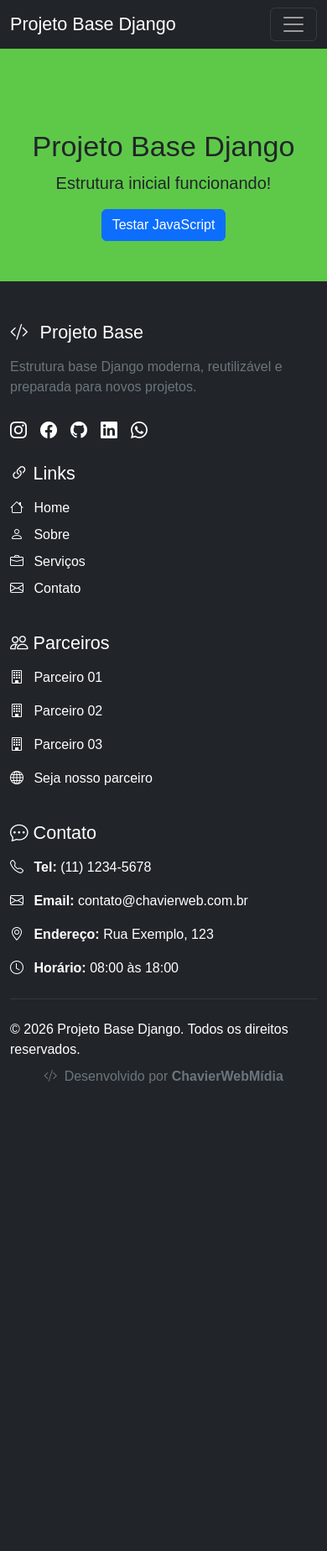
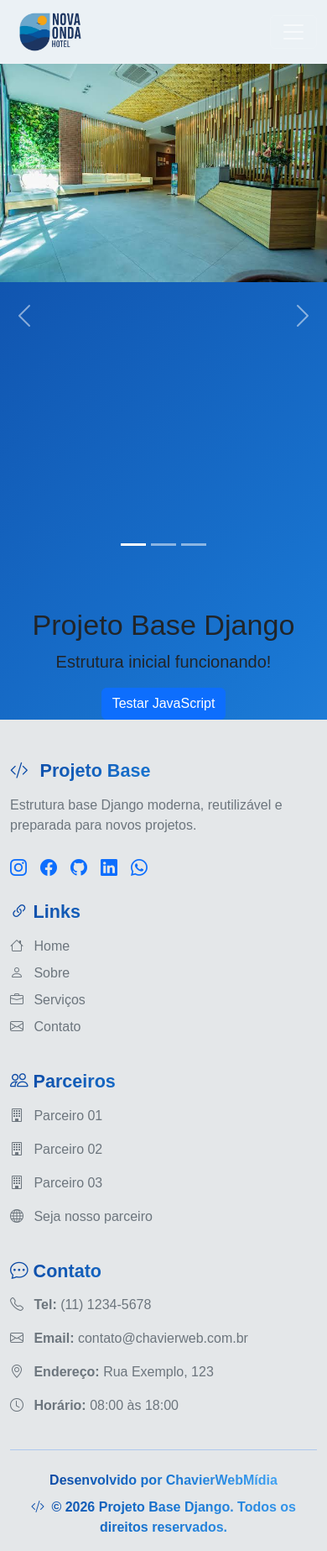
Before and after one commit to chavierwebmidia2026-glitch/site_novaonda_hotel, a Django app: page / in a window 390 px wide. Shown: the whole page at 84% size. Before the commit the page ends 1290 px from the top, so only its background shows below. Run offline with Django 5.2, Linux system fonts and the light colour scheme.

Commit message:
Criação das páginas Sobre, atualização das rotas e componentes reutilizáveis
- Criação e configuração da rota da página Sobre
- Atualização do arquivo views.py para renderização das páginas
- Atualização do urls.py do app
- Integração das novas rotas com os templates
- Atualização do template index.html
- Criação e atualização do template sobre.html
- Atualização do Header
- Implementação e ajuste da logo no Header
- Atualização da Navbar
- Ajustes de responsividade do Header e Navbar
- Atualização do Footer
- Ajustes de organização e responsividade do Footer
- Implementação e ajustes do Carousel na página Home
- Configuração das imagens utilizadas no Carousel
- Ajuste da altura das imagens do Carousel
- Ajuste do espaçamento entre Header e Carousel
- Integração dos arquivos estáticos com os templates
- Utilização da tag static para carregamento das imagens
- Ajustes nos templates utilizando herança do base.html
- Continuidade da utilização dos includes reutilizáveis
- Teste das rotas no navegador
- Teste da página Home
- Teste da página Sobre
- Teste do Header
- Teste do Footer
- Teste da Navbar responsiva
- Teste do Carousel
- Teste do carregamento das imagens
- Correção dos erros de sintaxe nos templates Django
- Verificação do funcionamento geral das páginas
- Projeto funcionando corretamente e preparado para continuar o desenvolvimento

```diff
--- a/projeto_base/static/css/sobre.css
+++ b/projeto_base/static/css/sobre.css
@@ -2,3 +2,7 @@
    < CHWM := CHAVIERWEBMÍDIA >
    < CSS := ESTILO SOBRE.CSS >
    ============================ */
+
+body {
+    background-color: red !important;
+}
--- a/projeto_base/static/css/style.css
+++ b/projeto_base/static/css/style.css
@@ -14,7 +14,94 @@ html {
 }
 
 body {
-    min-height: 100vh;
-    background-color: #5ec949;
+
+    background: linear-gradient(135deg,
+            #0d47a1,
+            #1976d2,
+            #42a5f5) !important;
+
     font-family: Arial, sans-serif;
 }
+
+/* ============================
+            HEADER
+   ============================ */
+
+header {
+    background-Color: #ebf1f5;
+    color: #fff;
+
+}
+
+
+
+
+/* ============================
+         CARROSSEL
+   ============================ */
+
+.carousel-item {
+    height: 600px;
+    object-fit: cover;
+}
+
+
+
+
+
+
+/* ============================
+            FOOTER
+   ============================ */
+
+
+footer {
+    background: #e4e7e9;
+    color: #fff;
+    padding: 2rem 0;
+}
+
+.redes-sociais {
+    display: flex;
+    gap: 1rem;
+    margin-top: 1rem;
+}
+
+.redes-socia a {
+    color: 135deg,
+        #0d47a1,
+        #1976d2,
+        #42a5f5;
+    font-size: 1.5rem;
+    transition: color 0.3s ease;
+}
+
+
+.redes-sociais a:hover {
+    color: #4db2da;
+    Transition: color 0.3s ease;
+    transform: translateY(-1px);
+    transform: scale(1.2);
+
+
+}
+
+.titulo-footer {
+    background: linear-gradient(135deg,
+            #0d47a1,
+            #1976d2,
+            #42a5f5);
+
+    -webkit-background-clip: text;
+    -webkit-text-fill-color: transparent;
+
+    font-size: 1.2rem;
+    font-weight: bold;
+    margin-bottom: 0.5rem;
+    transition: all 0.4s ease;
+}
+
+.titulo-footer:hover {
+    color: #4db2da;
+    transform: scale(1.05);
+}
--- a/projeto_base/templates/base.html
+++ b/projeto_base/templates/base.html
@@ -24,16 +24,14 @@
 
     <!-- CSS próprio -->
     <link rel="stylesheet" href="{% static 'css/style.css' %}">
-    <link rel="stylesheet" href="{% static 'css/sobre.css' %}">
-    <link rel="stylesheet" href="{% static 'css/contatos.css' %}">
 
 </head>
 
-<body class="d-flex flex-column min-vh-100">
+<body class="d-flex flex-column  min-vh-100">
 
     {% include 'includes/header.html' %}
 
-    <main class="flex-grow-1 py-5">
+    <main class="flex-grow-1 gap-2 ">
 
         {% block content %}
         {% endblock %}
--- a/projeto_base/templates/includes/footer.html
+++ b/projeto_base/templates/includes/footer.html
@@ -7,7 +7,7 @@
 
 
 
-<footer class="footer bg-dark text-white pt-5 pb-3">
+<footer class="footer text-primary pt-5 pb-3">
 
     <div class="container">
 
@@ -22,7 +22,7 @@
             ========================== -->
             <div class="col-12 col-md-4">
 
-                <h2 class="fs-4 mb-3">
+                <h2 class="titulo-footer fs-4 mb-3">
                     <i class="bi bi-code-slash me-2"></i>
                     Projeto Base
                 </h2>
@@ -33,35 +33,25 @@
                 </p>
 
                 <!-- Redes sociais -->
-                <div class="d-flex gap-3 mt-4">
+                <div class="redes-sociais d-flex gap-3 mt-4">
 
-                    <a href="#"
-                       class="text-white fs-5"
-                       title="Instagram">
+                    <a href="#" class=" fs-5" title="Instagram">
                         <i class="bi bi-instagram"></i>
                     </a>
 
-                    <a href="#"
-                       class="text-white fs-5"
-                       title="Facebook">
+                    <a href="#" class=" fs-5" title="Facebook">
                         <i class="bi bi-facebook"></i>
                     </a>
 
-                    <a href="#"
-                       class="text-white fs-5"
-                       title="GitHub">
+                    <a href="#" class=" fs-5" title="GitHub">
                         <i class="bi bi-github"></i>
                     </a>
 
-                    <a href="#"
-                       class="text-white fs-5"
-                       title="LinkedIn">
+                    <a href="#" class=" fs-5" title="LinkedIn">
                         <i class="bi bi-linkedin"></i>
                     </a>
 
-                    <a href="#"
-                       class="text-white fs-5"
-                       title="WhatsApp">
+                    <a href="#" class=" fs-5" title="WhatsApp">
                         <i class="bi bi-whatsapp"></i>
                     </a>
 
@@ -75,7 +65,7 @@
             ========================== -->
             <div class="col-12 col-sm-6 col-md-2">
 
-                <h3 class="fs-4 mb-3">
+                <h3 class="titulo-footer fs-4 mb-3">
                     <i class="bi bi-link-45deg me-0"></i>
                     Links
                 </h3>
@@ -83,8 +73,7 @@
                 <ul class="list-unstyled">
 
                     <li class="mb-2">
-                        <a href="{% url 'home' %}"
-                           class="text-white text-decoration-none fs-6">
+                        <a href="{% url 'home' %}" class="text-secondary text-decoration-none fs-6">
 
                             <i class="bi bi-house me-2"></i>
                             Home
@@ -93,8 +82,7 @@
                     </li>
 
                     <li class="mb-2">
-                        <a href="#"
-                           class="text-white text-decoration-none fs-6">
+                        <a href="{% url 'sobre' %}" class="text-secondary text-decoration-none fs-6">
 
                             <i class="bi bi-person me-2"></i>
                             Sobre
@@ -103,8 +91,7 @@
                     </li>
 
                     <li class="mb-2">
-                        <a href="#"
-                           class="text-white text-decoration-none fs-6">
+                        <a href="#" class="text-secondary text-decoration-none fs-6">
 
                             <i class="bi bi-briefcase me-2"></i>
                             Serviços
@@ -113,8 +100,7 @@
                     </li>
 
                     <li class="mb-2">
-                        <a href="#"
-                           class="text-white text-decoration-none fs-6">
+                        <a href="#" class="text-secondary text-decoration-none fs-6">
 
                             <i class="bi bi-envelope me-2"></i>
                             Contato
@@ -132,7 +118,7 @@
             ========================== -->
             <div class="col-12 col-sm-6 col-md-3">
 
-                <h3 class="fs-4 mb-3">
+                <h3 class="titulo-footer fs-4 mb-3">
                     <i class="bi bi-people me-0"></i>
                     Parceiros
                 </h3>
@@ -140,8 +126,7 @@
                 <ul class="list-unstyled">
 
                     <li class="mb-3">
-                        <a href="#"
-                           class="text-white text-decoration-none fs-6">
+                        <a href="#" class="text-secondary text-decoration-none fs-6">
 
                             <i class="bi bi-building me-2"></i>
                             Parceiro 01
@@ -150,8 +135,7 @@
                     </li>
 
                     <li class="mb-3">
-                        <a href="#"
-                           class="text-white text-decoration-none fs-6">
+                        <a href="#" class="text-secondary text-decoration-none fs-6">
 
                             <i class="bi bi-building me-2"></i>
                             Parceiro 02
@@ -160,8 +144,7 @@
                     </li>
 
                     <li class="mb-3">
-                        <a href="#"
-                           class="text-white text-decoration-none fs-6">
+                        <a href="#" class="text-secondary text-decoration-none fs-6">
 
                             <i class="bi bi-building me-2"></i>
                             Parceiro 03
@@ -170,8 +153,7 @@
                     </li>
 
                     <li class="mb-3">
-                        <a href="#"
-                           class="text-white text-decoration-none fs-6">
+                        <a href="#" class="text-secondary text-decoration-none fs-6">
 
                             <i class="bi bi-globe me-2"></i>
                             Seja nosso parceiro
@@ -189,14 +171,15 @@
             ========================== -->
             <div class="col-12 col-md-3">
 
-                <h3 class="fs-4 mb-3">
+                <h3 class="titulo-footer fs-4 mb-3">
                     <i class="bi bi-chat-dots me-0"></i>
                     Contato
                 </h3>
 
 
                 <!-- Telefone -->
-                <p class="mb-3">
+                <p class="mb-3 text-secondary text-decoration-none fs-6">
+
 
                     <strong>
                         <i class="bi bi-telephone me-2"></i>
@@ -211,7 +194,7 @@
 
 
                 <!-- Email -->
-                <p class="mb-3">
+                <p class="mb-3 text-secondary text-decoration-none fs-6">
 
                     <strong>
                         <i class="bi bi-envelope me-2"></i>
@@ -226,7 +209,7 @@
 
 
                 <!-- Endereço -->
-                <p class="mb-3">
+                <p class="mb-3 text-secondary text-decoration-none fs-6">
 
                     <strong>
                         <i class="bi bi-geo-alt me-2"></i>
@@ -241,7 +224,7 @@
 
 
                 <!-- Horário -->
-                <p class="mb-0">
+                <p class="mb-3 text-secondary text-decoration-none fs-6">
 
                     <strong>
                         <i class="bi bi-clock me-2"></i>
@@ -262,33 +245,60 @@
         <!-- =========================
              LINHA DIVISÓRIA
         ========================== -->
-        <hr class="my-4 border-secondary">
+        <hr class="titulo-footer my-4 ">
 
 
         <!-- =========================
-             RODAPÉ INFERIOR
+            RODAPÉ INFERIOR
         ========================== -->
-        <div class="d-flex flex-column flex-md-row
-                    justify-content-between
-                    align-items-center
-                    gap-2">
 
-            <p class="mb-0 fs-6">
-                &copy; 2026 Projeto Base Django.
-                Todos os direitos reservados.
-            </p>
+        <div class="d-flex flex-row flex-md-row
+            justify-content-center
+            align-items-center
+            gap-3
+            text-center">
 
-            <p class="mb-0 fs-6 text-secondary">
+            <!-- Desenvolvido por -->
+            <div class="titulo-footer desenvolvido fs-6 text-secondary">
+
+                Desenvolvido por
+
+                <strong>
+                    ChavierWebMídia
+                </strong>
+
+            </div>
+
+
+
+        </div>
+
+
+        <!-- =========================
+           RODAPÉ INFERIOR
+        ============================== -->
+
+        <div class="d-flex flex-row flex-md-row
+            justify-content-center
+            align-items-center
+            gap-3
+            text-center">
+
+
+
+            <!-- Copyright -->
+            <p class="titulo-footer mb-0 fs-6 text-secondary">
 
                 <i class="bi bi-code-slash me-1"></i>
 
-                Desenvolvido por
-                <strong>ChavierWebMídia</strong>
+                &copy; 2026 Projeto Base Django.
+                Todos os direitos reservados.
 
             </p>
 
         </div>
 
+
     </div>
 
 </footer>
--- a/projeto_base/templates/includes/header.html
+++ b/projeto_base/templates/includes/header.html
@@ -2,27 +2,21 @@
     < CHWM := CHAVIERWEBMÍDIA >
     < HTML := PÁGINA HEADER.HTML INCLUDE >
     ==================================== -->
+{% load static %}
 
-
-<header class="header bg-dark text-white">
+<header class="header  text-white">
 
     <nav class="navbar navbar-expand-md navbar-dark">
 
         <div class="container">
 
-            <!-- LOGO -->
-            <a href="{% url 'home' %}" class="navbar-brand fs-4">
-                Projeto Base Django
+            <a href="{% url 'home' %}" class="navbar-brand">
+                <img src="{% static 'imagem/images (1).png' %}" alt="Logo" height="50">
             </a>
 
             <!-- BOTÃO HAMBÚRGUER -->
-            <button class="navbar-toggler"
-                    type="button"
-                    data-bs-toggle="collapse"
-                    data-bs-target="#menuNavbar"
-                    aria-controls="menuNavbar"
-                    aria-expanded="false"
-                    aria-label="Abrir menu">
+            <button class="navbar-toggler" type="button" data-bs-toggle="collapse" data-bs-target="#menuNavbar"
+                aria-controls="menuNavbar" aria-expanded="false" aria-label="Abrir menu">
 
                 <span class="navbar-toggler-icon"></span>
 
@@ -40,7 +34,7 @@
                     </li>
 
                     <li class="nav-item">
-                        <a href="#" class="nav-link">
+                        <a href="{% url 'sobre' %}" class="nav-link">
                             Sobre
                         </a>
                     </li>
--- a/projeto_base/templates/index.html
+++ b/projeto_base/templates/index.html
@@ -4,6 +4,7 @@
     ============================= -->
 
 {% extends 'base.html' %}
+{% load static %}
 
 
 
@@ -13,6 +14,90 @@ Home
 {% endblock %}
 
 {% block content %}
+
+<!-- =========================
+     CARROSSEL DE DESTAQUE
+========================== -->
+
+<div id="carouselDestaque"
+     class="carousel slide"
+     data-bs-ride="carousel">
+
+    <!-- Indicadores -->
+    <div class="carousel-indicators">
+
+        <button type="button"
+                data-bs-target="#carouselDestaque"
+                data-bs-slide-to="0"
+                class="active"
+                aria-current="true">
+        </button>
+
+        <button type="button"
+                data-bs-target="#carouselDestaque"
+                data-bs-slide-to="1">
+        </button>
+
+        <button type="button"
+                data-bs-target="#carouselDestaque"
+                data-bs-slide-to="2">
+        </button>
+
+    </div>
+
+    <!-- Imagens -->
+    <div class="carousel-inner">
+
+        <!-- Imagem 01 -->
+        <div class="carousel-item active">
+
+            <img src="{% static 'imagem/images.jpeg' %}"
+                 class="d-block w-100 H-50"
+                 alt="Destaque 1">
+
+        </div>
+
+        <!-- Imagem 02 -->
+        <div class="carousel-item">
+
+            <img src="{% static 'imagem/294760357.jpg' %}"
+                 class="d-block w-100"
+                 alt="Destaque 2">
+
+        </div>
+
+        <!-- Imagem 03 -->
+        <div class="carousel-item">
+
+            <img src="{% static 'imagem/2492582507_WxH.jpg.' %}"
+                 class="d-block w-100"
+                 alt="Destaque 3">
+
+        </div>
+
+    </div>
+
+    <!-- Botão anterior -->
+    <button class="carousel-control-prev"
+            type="button"
+            data-bs-target="#carouselDestaque"
+            data-bs-slide="prev">
+
+        <span class="carousel-control-prev-icon"></span>
+
+    </button>
+
+    <!-- Botão próximo -->
+    <button class="carousel-control-next "
+            type="button"
+            data-bs-target="#carouselDestaque"
+            data-bs-slide="next">
+
+        <span class="carousel-control-next-icon"></span>
+
+    </button>
+
+</div>
 
 <div class="container mt-5 text-center">
 
--- a/projeto_base/urls.py
+++ b/projeto_base/urls.py
@@ -3,4 +3,5 @@ from . import views
 
 urlpatterns = [
     path('', views.index, name='home'),
+    path('sobre/', views.sobre, name='sobre'),
 ]
--- a/projeto_base/views.py
+++ b/projeto_base/views.py
@@ -4,3 +4,6 @@ from django.shortcuts import render
 
 def index(request):
     return render(request, 'index.html')
+
+def sobre(request):
+    return render(request, 'sobre.html')
```
Also changed, not shown: projeto_base/templates/sobre.html (+67 -0 lines), projeto_base/static/imagem/2492582507_WxH.jpg (added), projeto_base/static/imagem/294760357.jpg (added), projeto_base/static/imagem/images (1).png (added), projeto_base/static/imagem/images.jpeg (added), projeto_base/static/imagem/istockphoto-2149125445-1024x1024.jpg (added).
